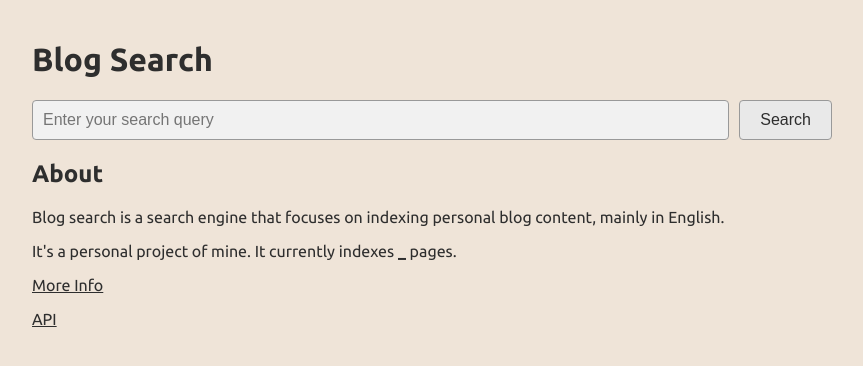
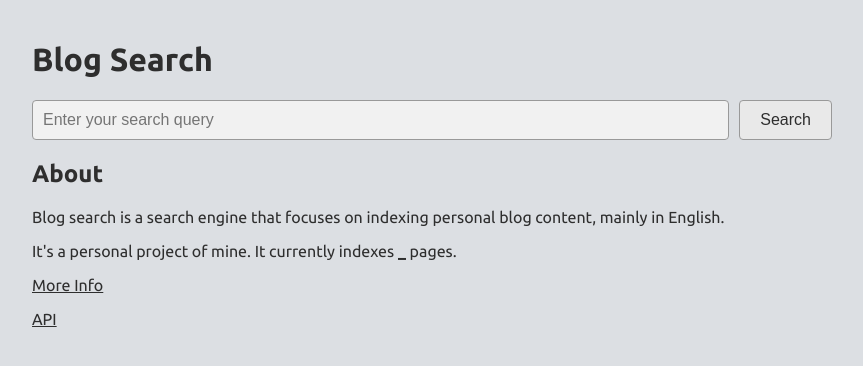
Before and after one commit to sawatkins/blog-search, a FastAPI app: page / in a window 1280 px wide. Shown: the top 366 px of the page, without its empty margins (208-1071 px from the left). Run offline with FastAPI, Linux system fonts and the light colour scheme; parts of the project's set-up code (start-up, migrations or seed data) failed here and were passed over.

Commit message:
update bg color

```diff
--- a/web/templates/index.html
+++ b/web/templates/index.html
@@ -17,7 +17,7 @@
             margin: 0 auto;
             padding: 20px;
             /* line-height: 1.6; */
-            background-color: #efe4d8;
+            background-color: #dcdfe3;
             color: #2e2e2e;
         }
 
```
